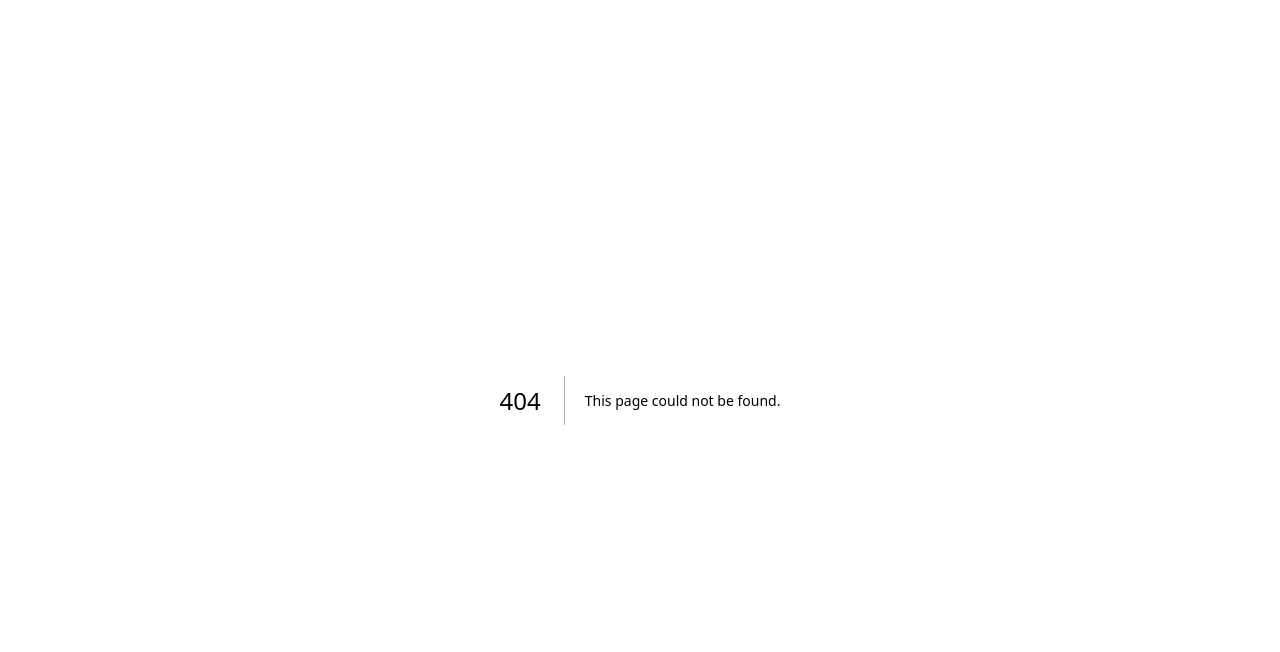
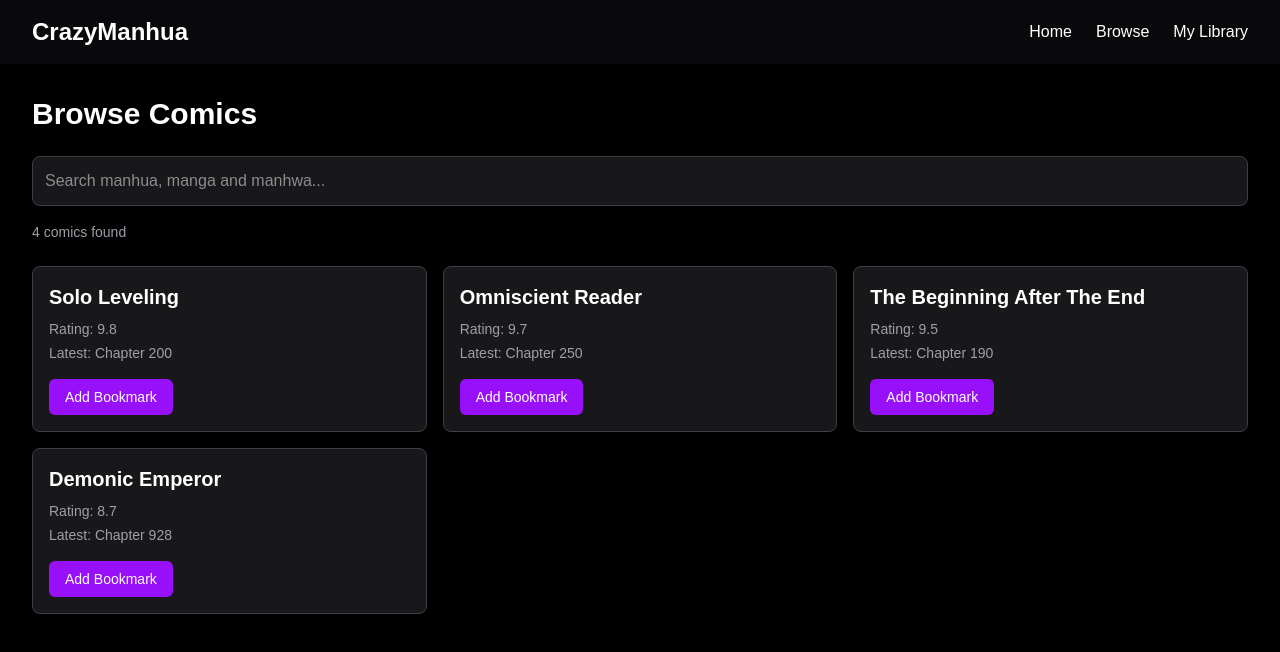
Before and after one commit to dumbadolebom/crazymanhua, a Next.js app: page /search in a window 1280 px wide. Before the commit this address had no page. Shown: the top 652 px of the page. Built offline with nearby package versions, Linux system fonts and the light colour scheme.

Commit message:
Add interactive comic search with React state

```diff
--- /dev/null
+++ b/src/app/search/page.js
@@ -0,0 +1,51 @@
+"use client";
+
+import { useState } from "react";
+import Navbar from "@/components/Navbar";
+import ComicCard from "@/components/ComicCard";
+import { comics } from "@/data/comics";
+
+export default function SearchPage() {
+  const [search, setSearch] = useState("");
+
+  const filteredComics = comics.filter((comic) =>
+    comic.title.toLowerCase().includes(search.trim().toLowerCase()),
+  );
+
+  return (
+    <main className="min-h-screen bg-black text-white">
+      <Navbar />
+
+      <section className="p-8">
+        <h1 className="mb-6 text-3xl font-bold">Browse Comics</h1>
+
+        <input
+          type="text"
+          placeholder="Search manhua, manga and manhwa..."
+          value={search}
+          onChange={(event) => setSearch(event.target.value)}
+          className="mb-4 w-full rounded-lg border border-zinc-700 bg-zinc-900 p-3 text-white outline-none focus:border-purple-500"
+        />
+
+        <p className="mb-6 text-sm text-zinc-400">
+          {filteredComics.length} comics found
+        </p>
+
+        <div className="grid grid-cols-1 gap-4 sm:grid-cols-2 lg:grid-cols-3">
+          {filteredComics.map((comic) => (
+            <ComicCard
+              key={comic.id}
+              title={comic.title}
+              rating={comic.rating}
+              chapter={comic.chapter}
+            />
+          ))}
+        </div>
+
+        {filteredComics.length === 0 && (
+          <p className="mt-8 text-center text-zinc-400">No comics found.</p>
+        )}
+      </section>
+    </main>
+  );
+}
```
